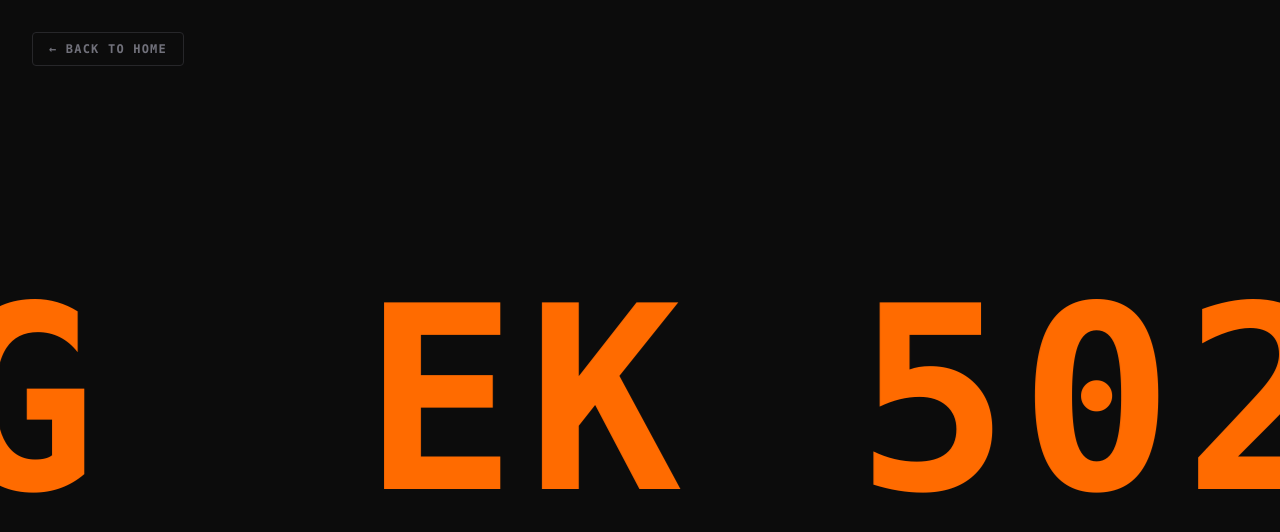
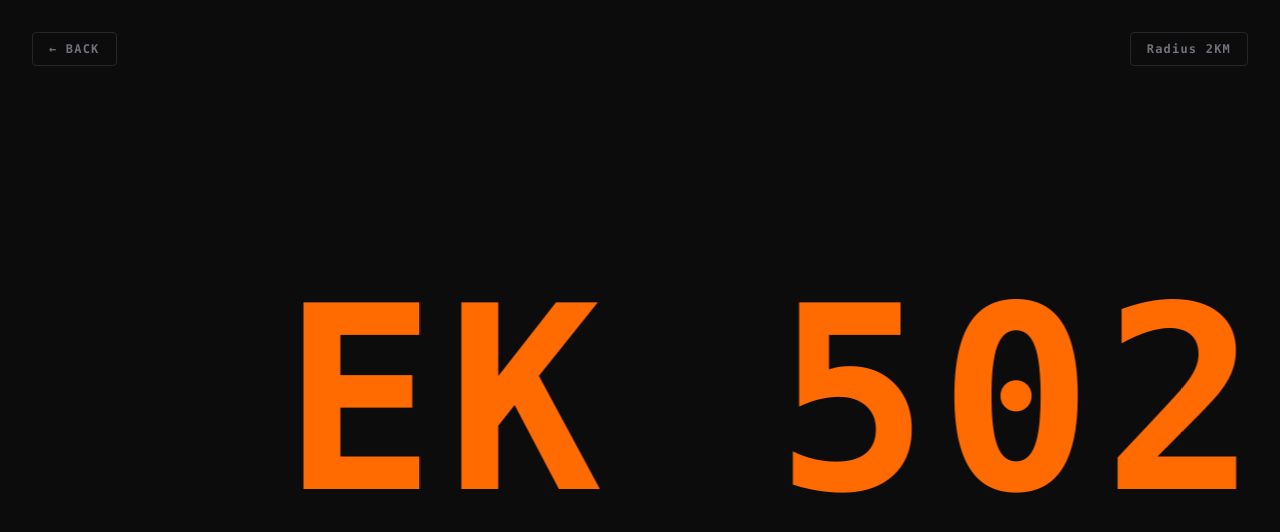
Before and after one commit to TaahaSidd/Flite, a React (Vite) app in the folder FD-Web/flite-web/: page / in a window 1280 px wide. Both pictures are taken after a click on the button "Get Started". Shown: the top 532 px of the page. Built offline with nearby package versions, Linux system fonts and the light colour scheme.

Commit message:
UI change

```diff
--- a/FD-Web/flite-web/src/components/FlightTicker.jsx
+++ b/FD-Web/flite-web/src/components/FlightTicker.jsx
@@ -1,35 +1,81 @@
 import { motion } from "framer-motion";
 
 const flights = [
-    "EK 502 → DXB",
-    "AI 203 → DEL",
-    "QR 477 → DOH",
-    "6E 221 → BOM",
-    "SQ 245 → SIN",
-    "BA 139 → LHR",
-    "LH 756 → FRA",
-    "CX 695 → HKG",
+    "EK 502 → DXB |",
+    "AI 203 → DEL |",
+    "QR 477 → DOH |",
+    "6E 221 → BOM |",
+    "SQ 245 → SIN |",
+    "BA 139 → LHR |",
+    "LH 756 → FRA |",
+    "CX 695 → HKG |"
 ];
 
 export default function FlightTicker({ onBack }) {
     return (
         <div className="w-screen min-h-screen bg-[#0C0C0C] flex flex-col justify-center items-center overflow-hidden relative font-mono selection:bg-[#FF6B00] selection:text-white">
             {/* Minimalist Back Navigation Button */}
+            {/* Top Status Bar */}
+            <div className="absolute top-8 left-8 right-8 flex items-center justify-between">
+
+                {/* Left Controls */}
+                <div className="flex items-center gap-4">
+
                     {onBack && (
                         <button
                             onClick={onBack}
-                    className="absolute top-8 left-8 text-xs font-bold font-mono tracking-widest text-zinc-500 hover:text-zinc-300 border border-zinc-800 hover:border-zinc-700 px-4 py-2 rounded transition-all duration-300 bg-transparent uppercase"
+                            className="
+                    text-xs
+                    font-bold
+                    tracking-widest
+                    text-zinc-500
+                    hover:text-zinc-300
+                    border
+                    border-zinc-800
+                    hover:border-zinc-700
+                    px-4
+                    py-2
+                    rounded
+                    transition-all
+                    duration-300
+                "
                         >
-                    ← Back to Home
+                            ← BACK
                         </button>
                     )}
+                </div>
+
+                {/* Right Side Status */}
+                <div className="flex items-center gap-4">
+                    <div
+                        className="
+            text-xs
+            font-bold
+            tracking-widest
+            text-zinc-500
+            hover:text-zinc-300
+            border
+            border-zinc-800
+            hover:border-zinc-700
+            px-4
+            py-2
+            rounded
+            transition-all
+            duration-300
+            cursor-pointer
+        "
+                    >
+                        Radius 2KM
+                    </div>
+                </div>
+            </div>
 
             <motion.div
                 className="flex w-max"
                 animate={{ x: ["0%", "-50%"] }}
                 transition={{
                     repeat: Infinity,
-                    duration: 180,
+                    duration: 160,
                     ease: "linear",
                 }}
                 style={{ willChange: "transform" }}
```
Lines whose indentation alone changed are shown as unchanged.
